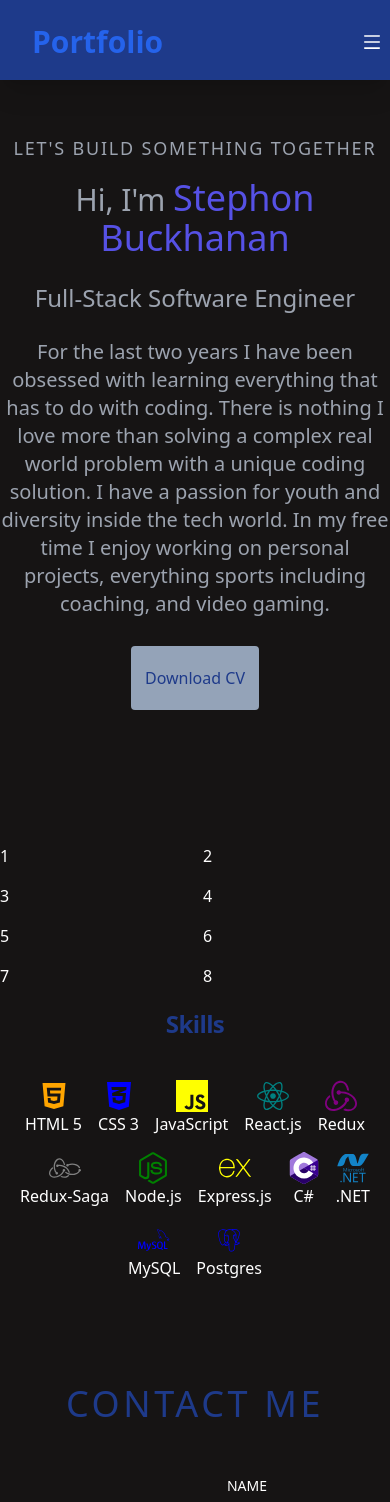
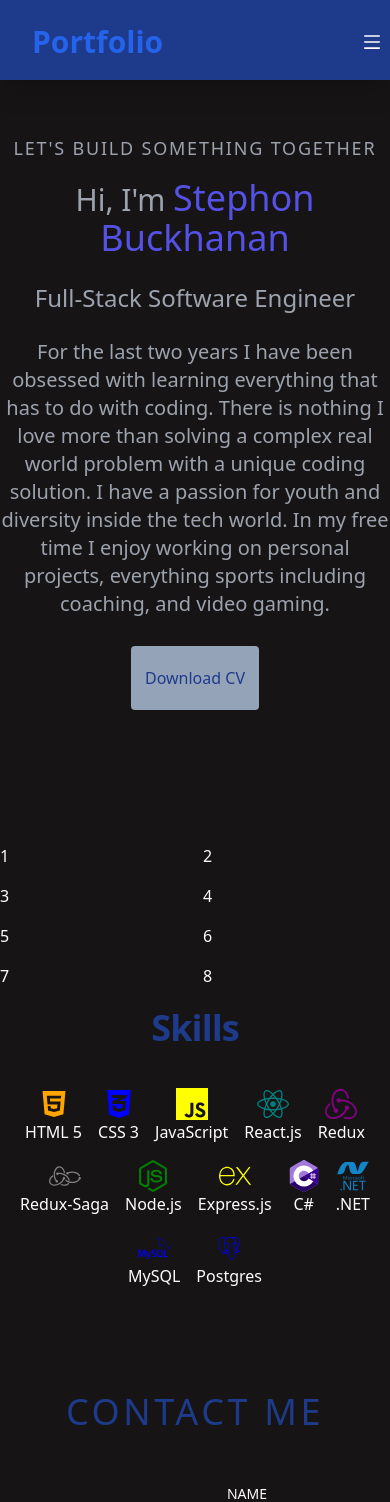
Before and after one commit to sbuckhanan/Personal-Portfolio, a React (Create React App) app: page / in a window 390 px wide. Shown: the top 1502 px of the page. Built offline with nearby package versions, Linux system fonts and the light colour scheme.

Commit message:
update sticky nav and skills on mobile

```diff
--- a/src/components/Nabar.jsx
+++ b/src/components/Nabar.jsx
@@ -12,7 +12,7 @@ export const Navbar = () => {
 			<nav
 				className={
 					nav
-						? 'bg-blue-900 h-20 px-2 w-full shadow-xl z-[100] top-0 left-0'
+						? 'fixed bg-blue-900 h-20 px-2 w-full shadow-xl z-[100] top-0 left-0'
 						: 'fixed bg-blue-900 h-20 px-2 w-full shadow-xl z-[100] top-0 left-0'
 				}>
 				<div className='justify-between flex flex-wrap ml-6'>
@@ -106,8 +106,8 @@ export const Navbar = () => {
 			<ul
 				className={
 					nav
-						? 'fixed left-0 top-0 w-[60%] h-full border-r border-r-gray-900 bg-[#000300] ease-in-out duration-500'
-						: 'top-0 h-full ease-in-out duration-500 fixed left-[-100%]'
+						? 'fixed left-0 top-0 w-[60%] z-[110] h-full border-r border-r-gray-900 bg-[#000300] ease-in-out duration-500'
+						: 'top-0 h-full ease-in-out z-[110] duration-500 fixed left-[-100%]'
 				}>
 				<h1 className='text-3xl font-bold text-blue-600 m-4'>Portfolio</h1>
 				<li className='p-4 border-b border-gray-600 text-white'>About</li>
--- a/src/components/Skills.jsx
+++ b/src/components/Skills.jsx
@@ -6,7 +6,7 @@ import { DiPostgresql } from 'react-icons/di';
 export const Skills = () => {
 	return (
 		<div id='skills' className='mt-5 md:mt-10'>
-			<h2 className='mb-10 md:mb-15 font text-2xl font-bold tracking-tight text-blue-900 sm:text-6xl text-center'>
+			<h2 className='mb-10 text-4xl md:mb-15 md:text-2xl font-bold tracking-tight text-blue-900 text-center'>
 				Skills
 			</h2>
 			<div className='flex justify-center items-center'>
```
Also changed, not shown: public/images/portrait.png (deleted).
